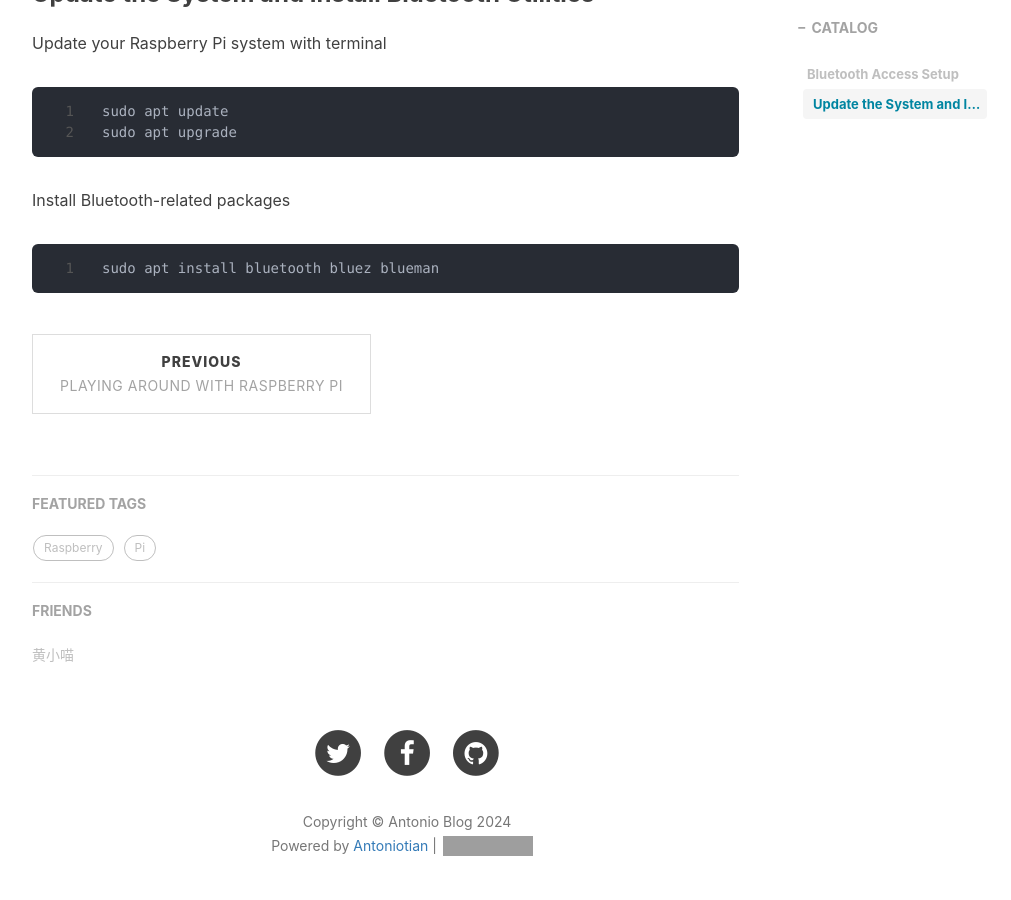
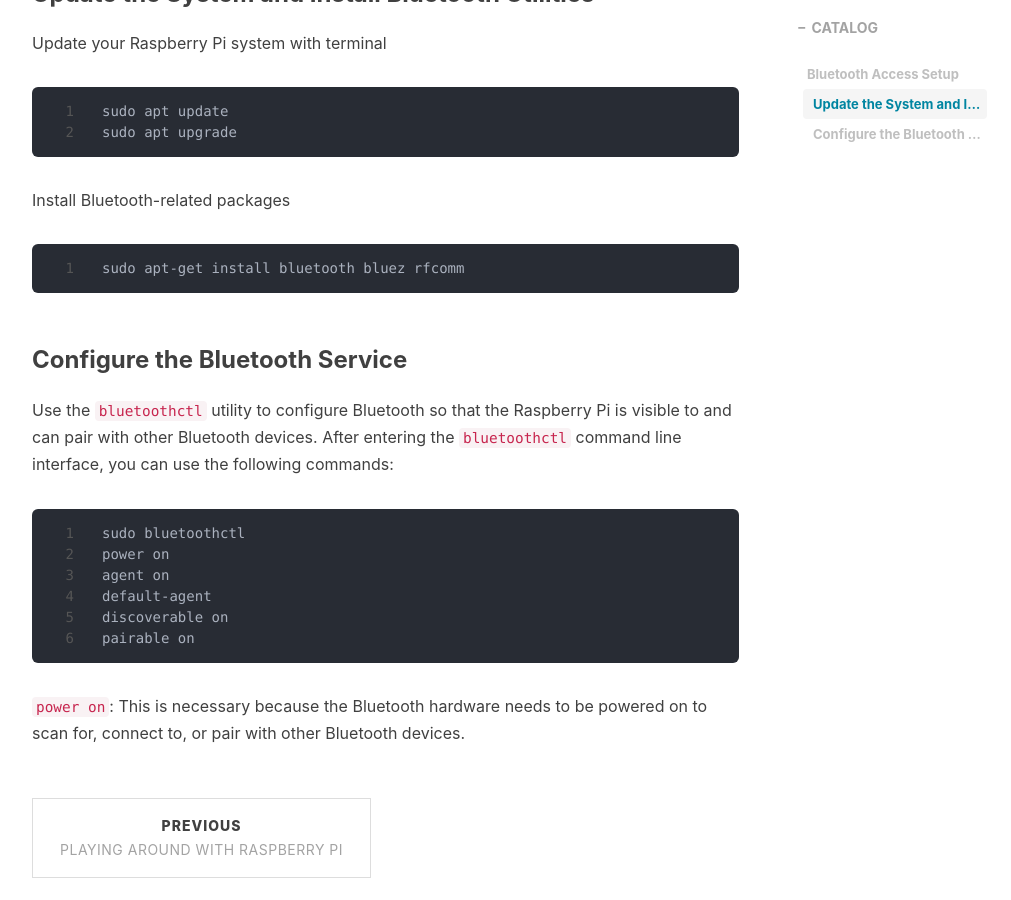
Before and after one commit to antoniotian/antoniotian.github.io, a Jekyll site: the page built from _posts/2024-01-17-raspberrypi-connect-with-bluetooth.md, in a window 1280 px wide and 900 px high, scrolled down 1080 px. Shown: the whole window, without its empty margins (233-1244 px from the left). Built offline with Jekyll 4.4.1, drawn with Linux system fonts in a browser that asks for light colours; nearby versions of some CDN libraries; comment, search, counter and statistics services are not loaded; grey boxes are pictures that could not be loaded.

Commit message:
Update 2024-01-17-raspberrypi-connect-with-bluetooth.md

````diff
--- a/_posts/2024-01-17-raspberrypi-connect-with-bluetooth.md
+++ b/_posts/2024-01-17-raspberrypi-connect-with-bluetooth.md
@@ -28,5 +28,17 @@ sudo apt upgrade
 ```
 Install Bluetooth-related packages
 ```
-sudo apt install bluetooth bluez blueman
+sudo apt-get install bluetooth bluez rfcomm
 ```
+
+### Configure the Bluetooth Service
+Use the `bluetoothctl` utility to configure Bluetooth so that the Raspberry Pi is visible to and can pair with other Bluetooth devices. After entering the `bluetoothctl` command line interface, you can use the following commands:
+```
+sudo bluetoothctl
+power on
+agent on
+default-agent
+discoverable on
+pairable on
+```
+`power on`: This is necessary because the Bluetooth hardware needs to be powered on to scan for, connect to, or pair with other Bluetooth devices.
````
